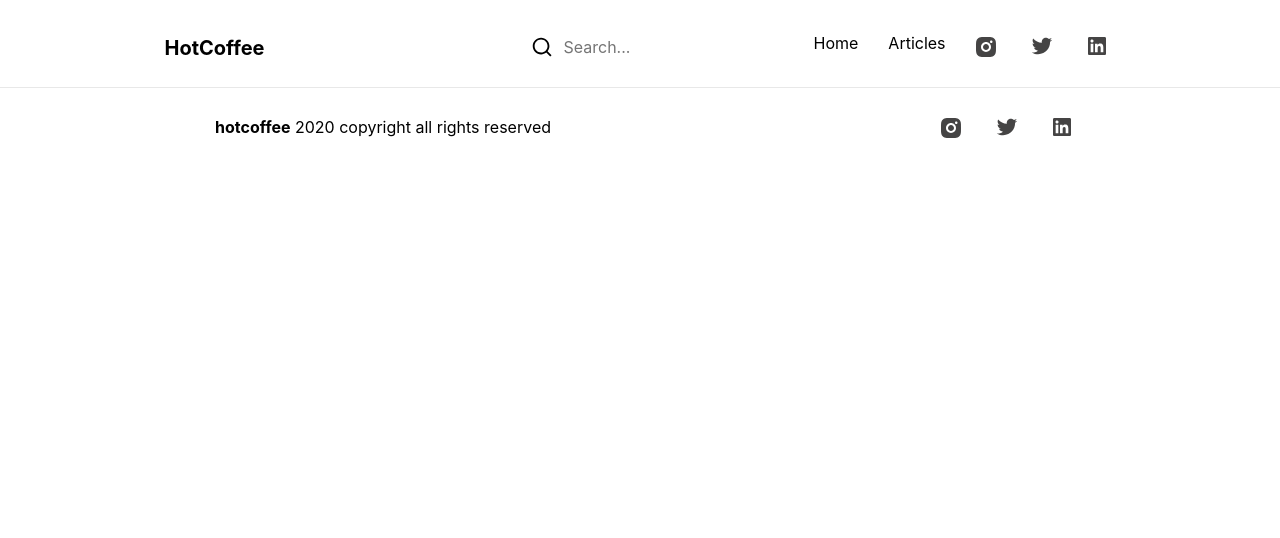
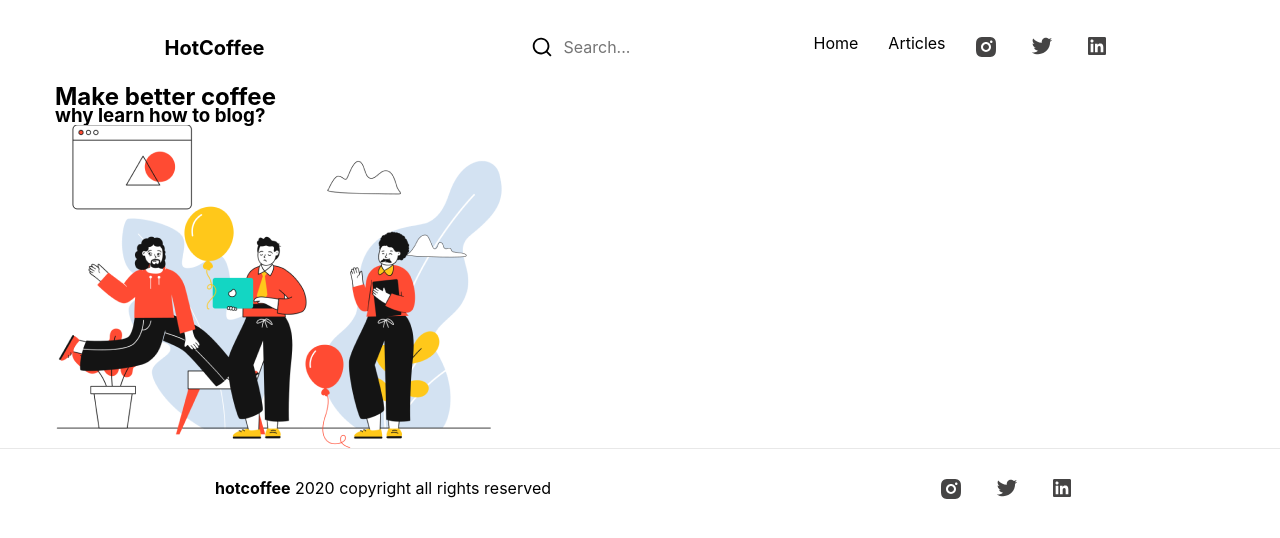
Before and after one commit to User-960/Blog-project, a website: page app/index.html in a window 1280 px wide. Drawn offline with nearby package versions, Linux system fonts and the light colour scheme; files that its build step writes are made by us from their sources.

Commit message:
Issue 01.04.01 - Added to project element head-section

```diff
--- a/app/index.html
+++ b/app/index.html
@@ -57,6 +57,28 @@
       </div>
     </header>
 
+    <section class="head-section">
+      <div class="container">
+        <div class="head-section__inner">
+
+          <div class="head-section__column">
+            <h1 class="head-section__title">
+              Make better coffee
+            </h1>
+
+            <h3 class="head-section__subtitle">
+              why learn how to blog?
+            </h3>
+          </div>
+
+          <div class="head-section__column">
+            <img class="head-section__img" src="images/img-1.png" alt="Baner">
+          </div>
+
+        </div>
+      </div>
+    </section>
+
     <main>
       <div class="container"></div>
     </main>
@@ -80,7 +102,6 @@
           </div>
         </div>
       </div>
-      </div>
     </footer>
   </div>
 
```
